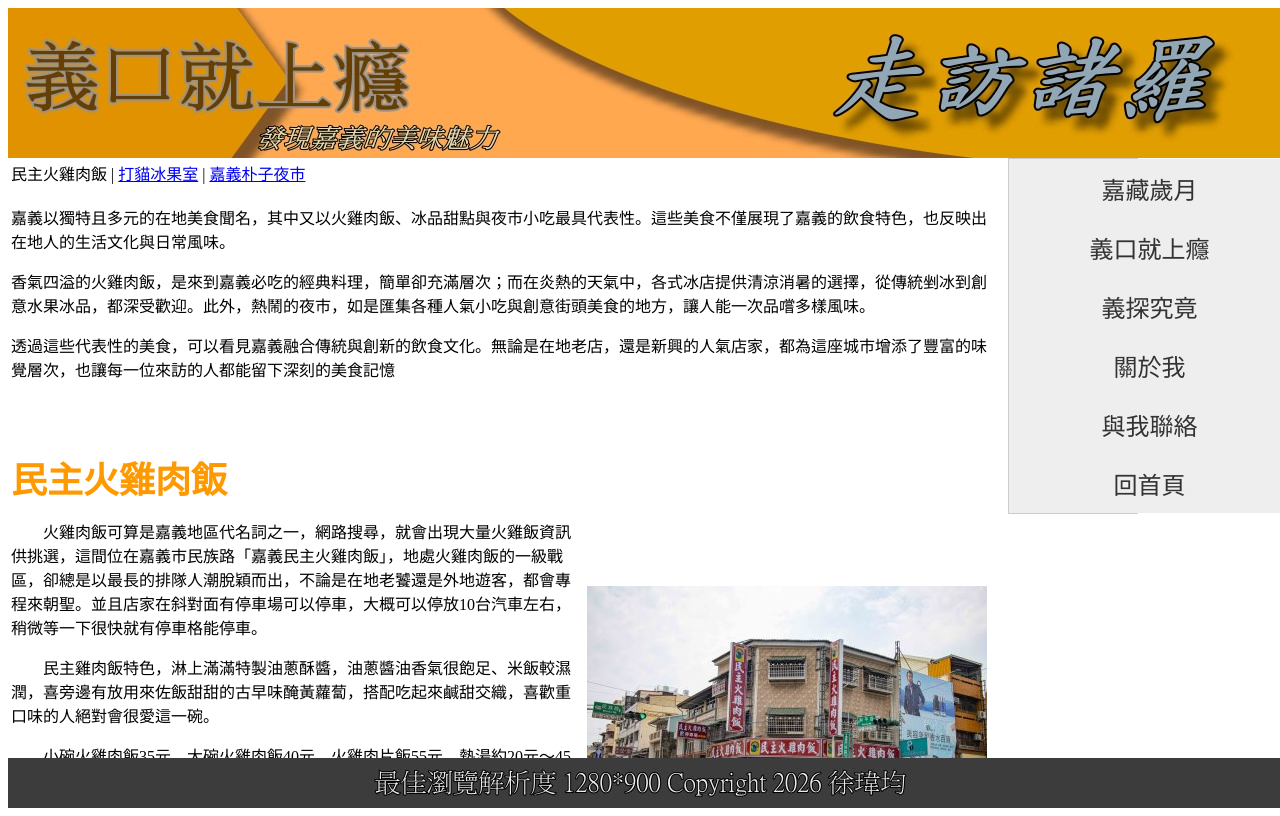
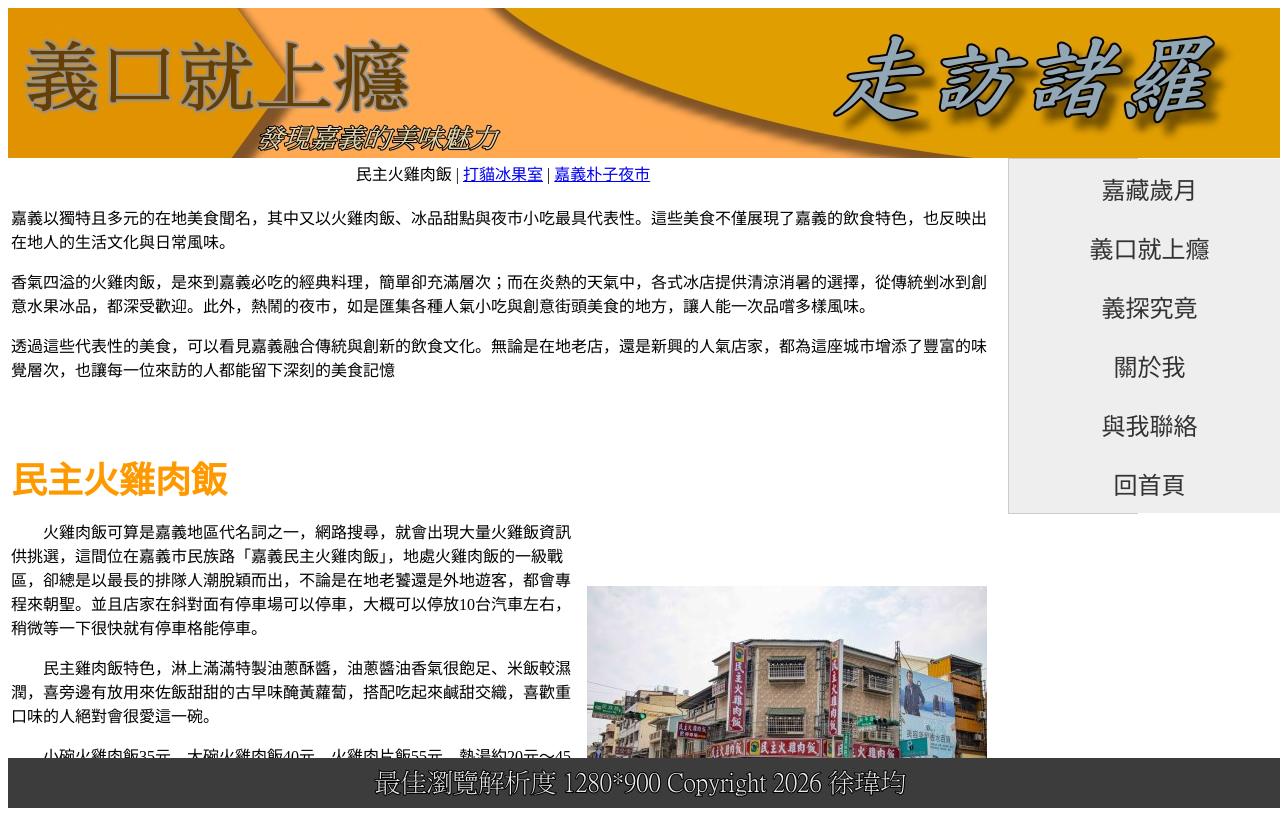
Before and after one commit to 313014/webd114, a plain HTML site: page t02.html in a window 1280 px wide. Drawn offline with Linux system fonts and the light colour scheme.

Commit message:
Add files via upload

```diff
--- a/t02.html
+++ b/t02.html
@@ -45,7 +45,7 @@
   <div id="article">
     <table width="990" height="1450" border="0">
       <tr>
-        <td colspan="2"><a name="top" id="top"></a>民主火雞肉飯 | <a href="#anchor01">打貓冰果室</a> | <a href="#anchor02">嘉義朴子夜市</a></td>
+        <td colspan="2" align="center"><a name="top" id="top"></a>民主火雞肉飯 | <a href="#anchor01">打貓冰果室</a> | <a href="#anchor02">嘉義朴子夜市</a></td>
       </tr>
       <tr>
         <td height="186" colspan="2"><p data-start="57" data-end="134">嘉義以獨特且多元的在地美食聞名，其中又以火雞肉飯、冰品甜點與夜市小吃最具代表性。這些美食不僅展現了嘉義的飲食特色，也反映出在地人的生活文化與日常風味。</p>
```
